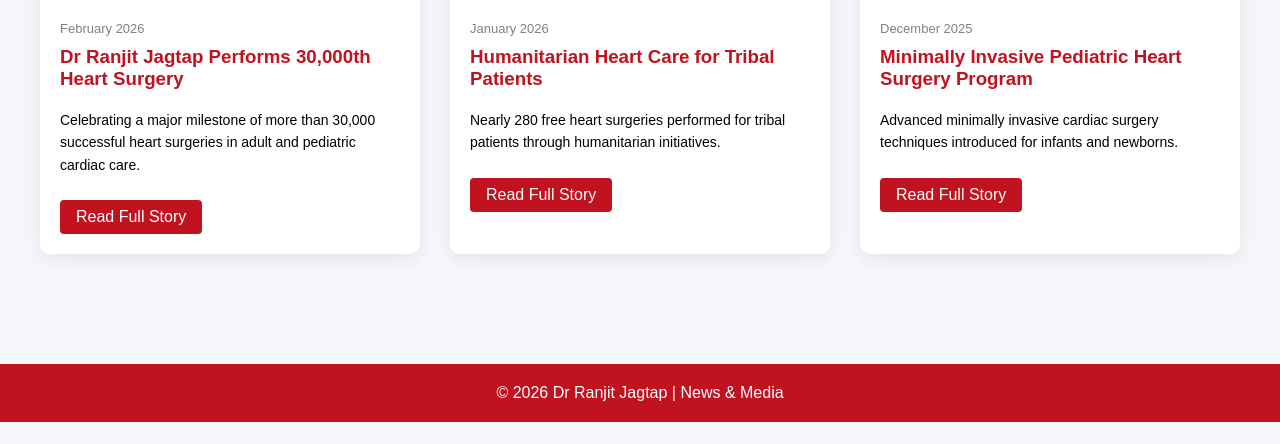
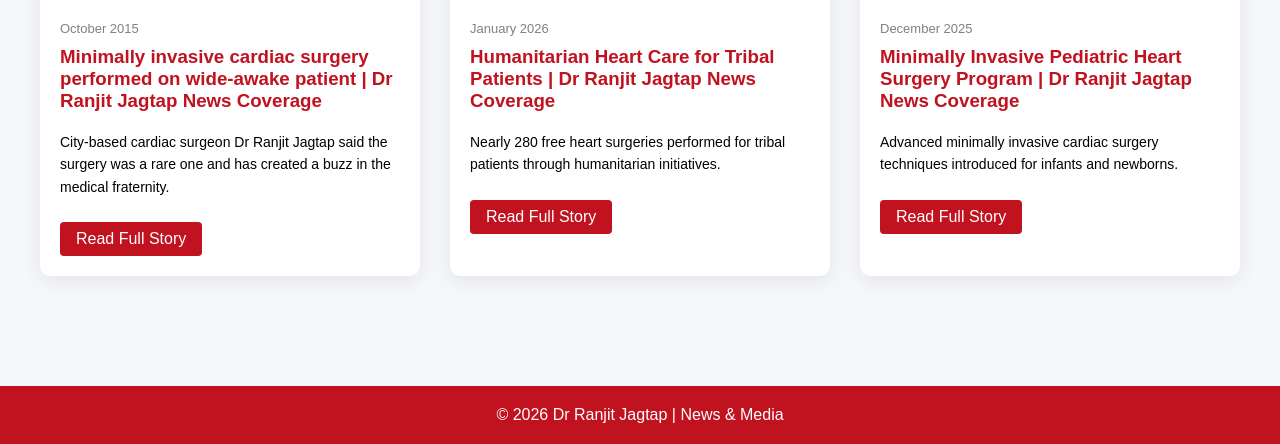
Before and after one commit to drranjitjagtap/Dr-Ranjit-Jagtap, a plain HTML site: page news/index.html in a window 1280 px wide. Shown: the part 623-1067 px from the top of the page. Before the commit the page ends 1045 px from the top, so only its background shows below. Drawn offline with Linux system fonts and the light colour scheme.

Commit message:
Update index.html

```diff
--- a/news/index.html
+++ b/news/index.html
@@ -130,13 +130,13 @@ padding:20px;
 
 <div class="news-content">
 
-<div class="date">February 2026</div>
+<div class="date">October 2015</div>
 
-<h3>Dr Ranjit Jagtap Performs 30,000th Heart Surgery</h3>
+<h3>Minimally invasive cardiac surgery performed on wide-awake patient | Dr Ranjit Jagtap News Coverage</h3>
 
-<p>Celebrating a major milestone of more than 30,000 successful heart surgeries in adult and pediatric cardiac care.</p>
+<p>City-based cardiac surgeon Dr Ranjit Jagtap said the surgery was a rare one and has created a buzz in the medical fraternity.</p>
 
-<a class="read-btn" href="news/30k-heart-surgeries.html">Read Full Story</a>
+<a class="read-btn" href="https://timesofindia.indiatimes.com/city/nashik/minimally-invasive-cardiac-surgery-performed-on-wide-awake-patient/articleshow/49604725.cms">Read Full Story</a>
 
 </div>
 </div>
@@ -151,7 +151,7 @@ padding:20px;
 
 <div class="date">January 2026</div>
 
-<h3>Humanitarian Heart Care for Tribal Patients</h3>
+<h3>Humanitarian Heart Care for Tribal Patients | Dr Ranjit Jagtap News Coverage</h3>
 
 <p>Nearly 280 free heart surgeries performed for tribal patients through humanitarian initiatives.</p>
 
@@ -170,7 +170,7 @@ padding:20px;
 
 <div class="date">December 2025</div>
 
-<h3>Minimally Invasive Pediatric Heart Surgery Program</h3>
+<h3>Minimally Invasive Pediatric Heart Surgery Program | Dr Ranjit Jagtap News Coverage</h3>
 
 <p>Advanced minimally invasive cardiac surgery techniques introduced for infants and newborns.</p>
 
```
